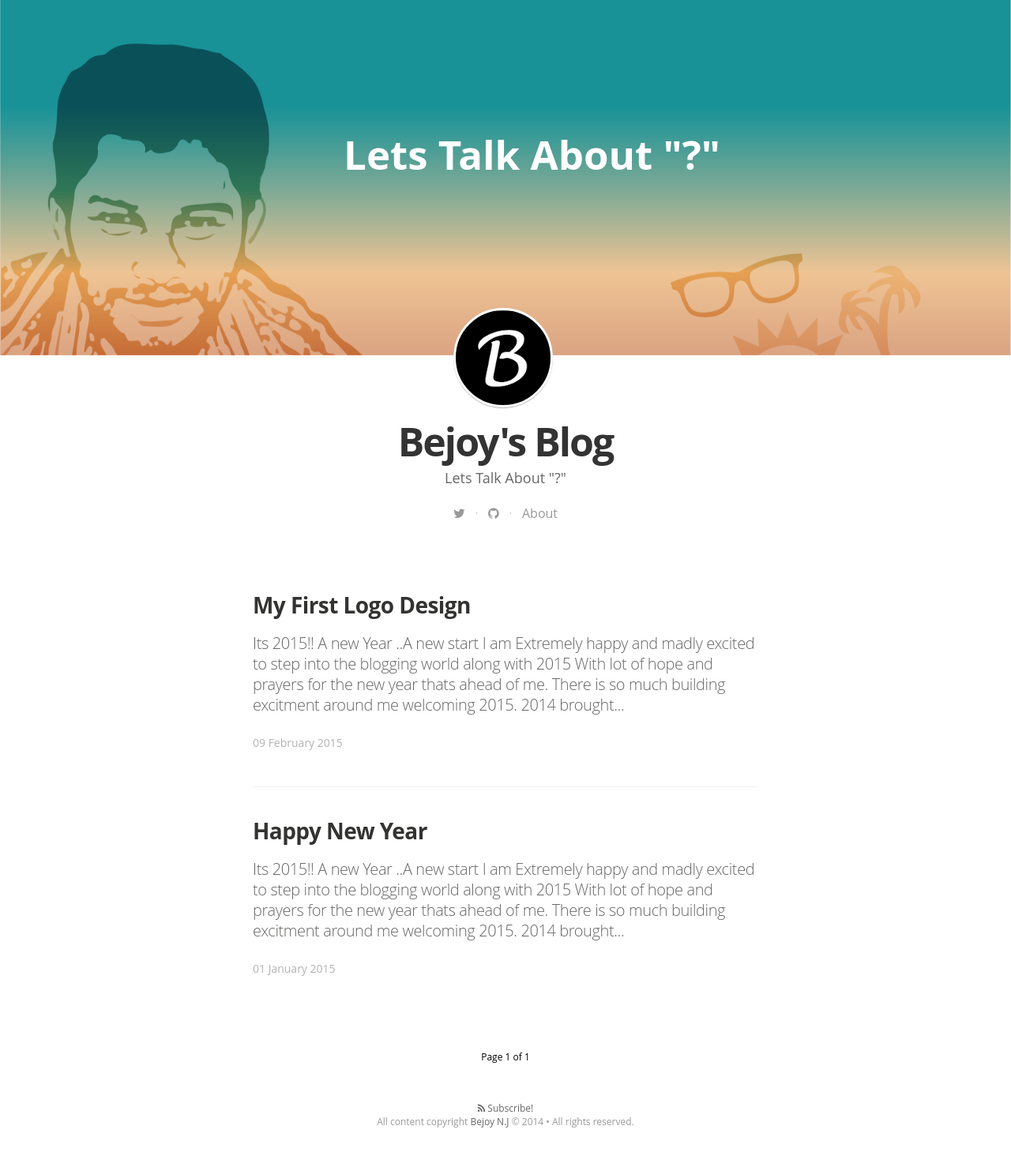
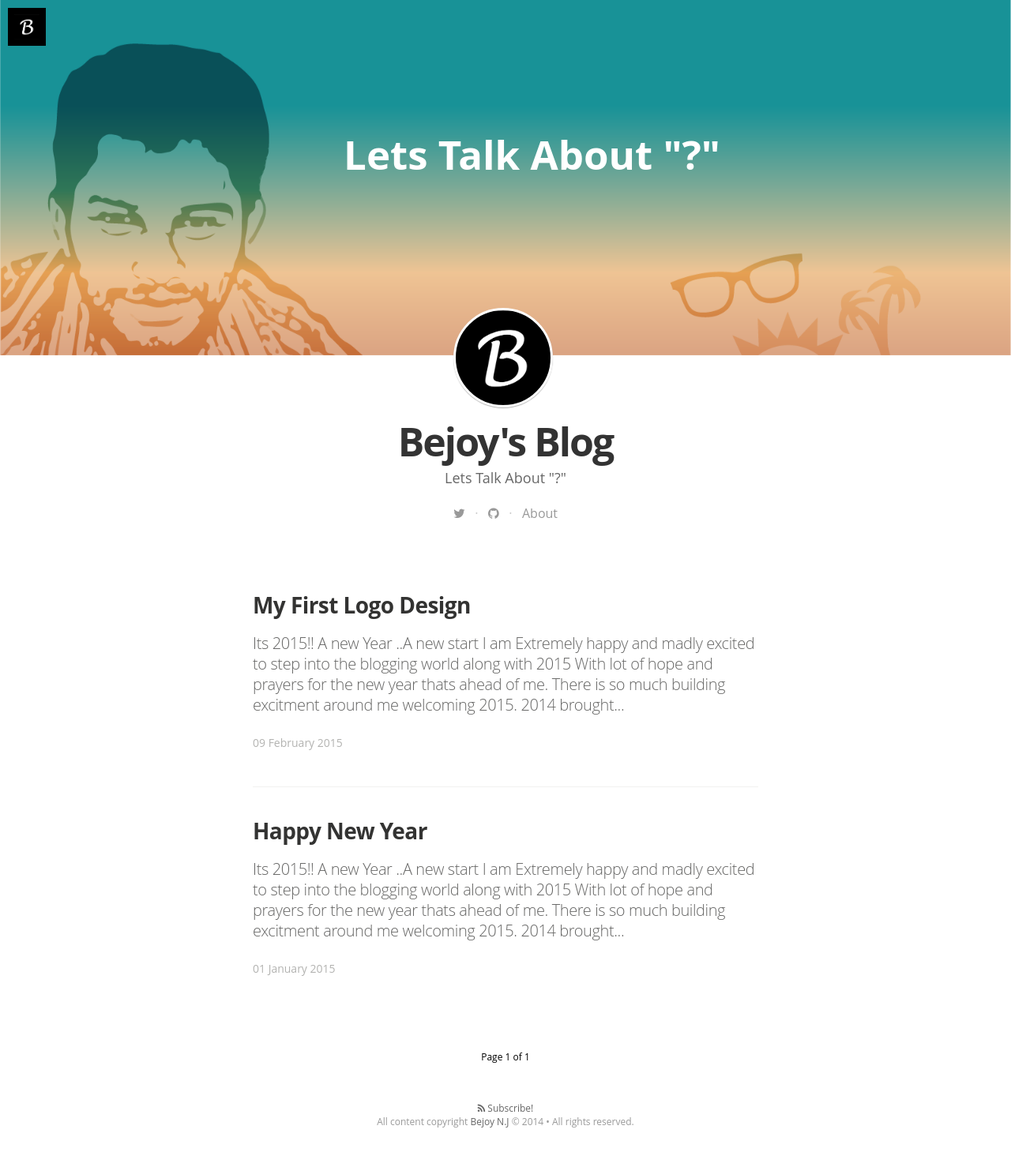
Before and after one commit to Bejoynj/bejoynj.github.io, a Jekyll site: the page built from index.html, in a window 1280 px wide. Shown: the whole page at 79% size. Built offline with Jekyll 4.4.1, drawn with Linux system fonts in a browser that asks for light colours; nearby versions of some CDN libraries; some web fonts are replaced; Markdown is read by kramdown in place of the engine named in the settings; the list of posts is cut into pages by our own code.

Commit message:
Update main.sass

```diff
--- a/css/main.sass
+++ b/css/main.sass
@@ -44,7 +44,7 @@ body
   height: $rs*3
   background-color: #000
   overflow: hidden
-  z-index: -1
+  z-index: 99
   .logo
     display: block
     position: absolute
```
